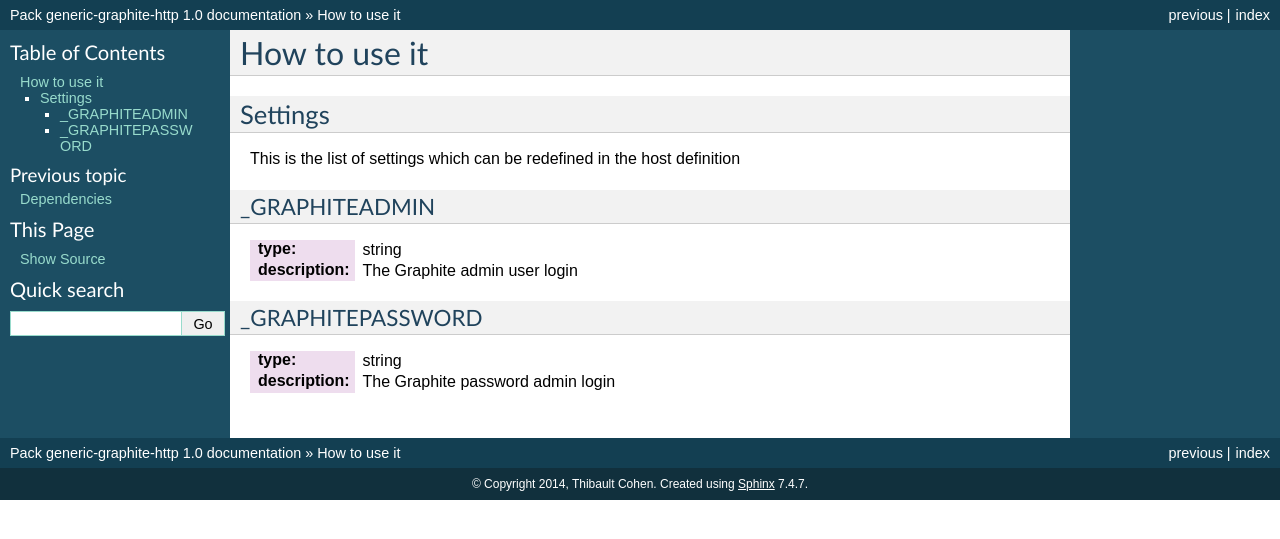
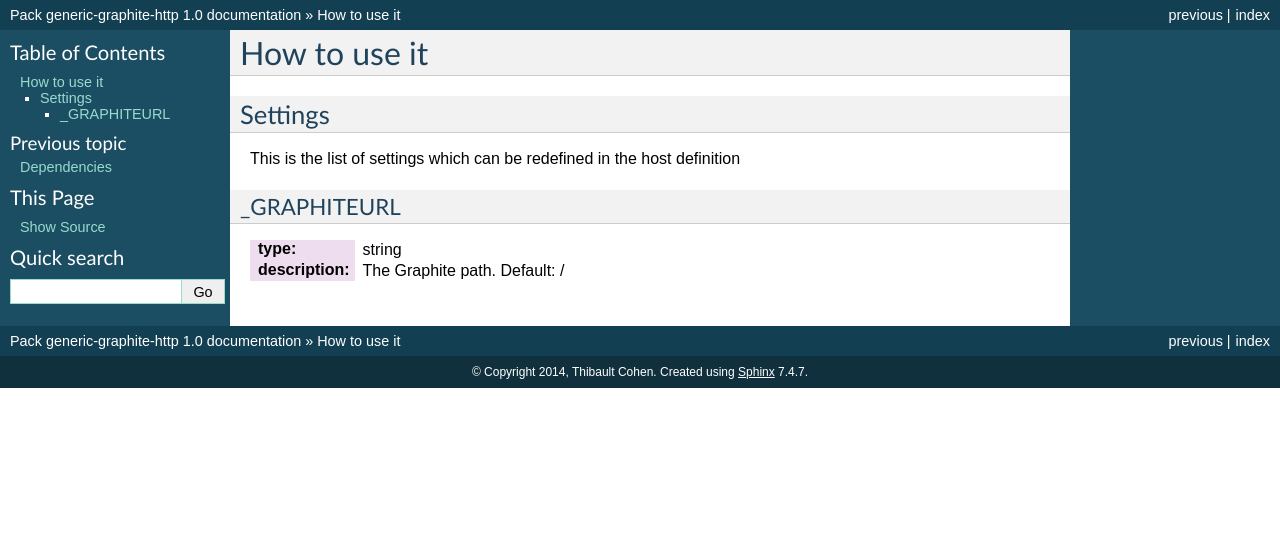
Before and after one commit to savoirfairelinux/monitoring-tools, a Sphinx documentation site: the page built from doc/source/howtouseit.rst, in a window 1280 px wide. Shown: the top 539 px of the page. Built offline with Sphinx 7.4.7, drawn with Linux system fonts in a browser that asks for light colours.

Commit message:
Add Graphite path option

```diff
--- a/doc/source/howtouseit.rst
+++ b/doc/source/howtouseit.rst
@@ -7,15 +7,8 @@ Settings
 
 This is the list of settings which can be redefined in the host definition
 
-_GRAPHITEADMIN
----------------
+_GRAPHITEURL
+------------
 
 :type:              string
-:description:       The Graphite admin user login
-
-
-_GRAPHITEPASSWORD
-------------------
-
-:type:              string
-:description:       The Graphite password admin login
+:description:       The Graphite path. Default: /
```
Also changed, not shown: 2 other files.
